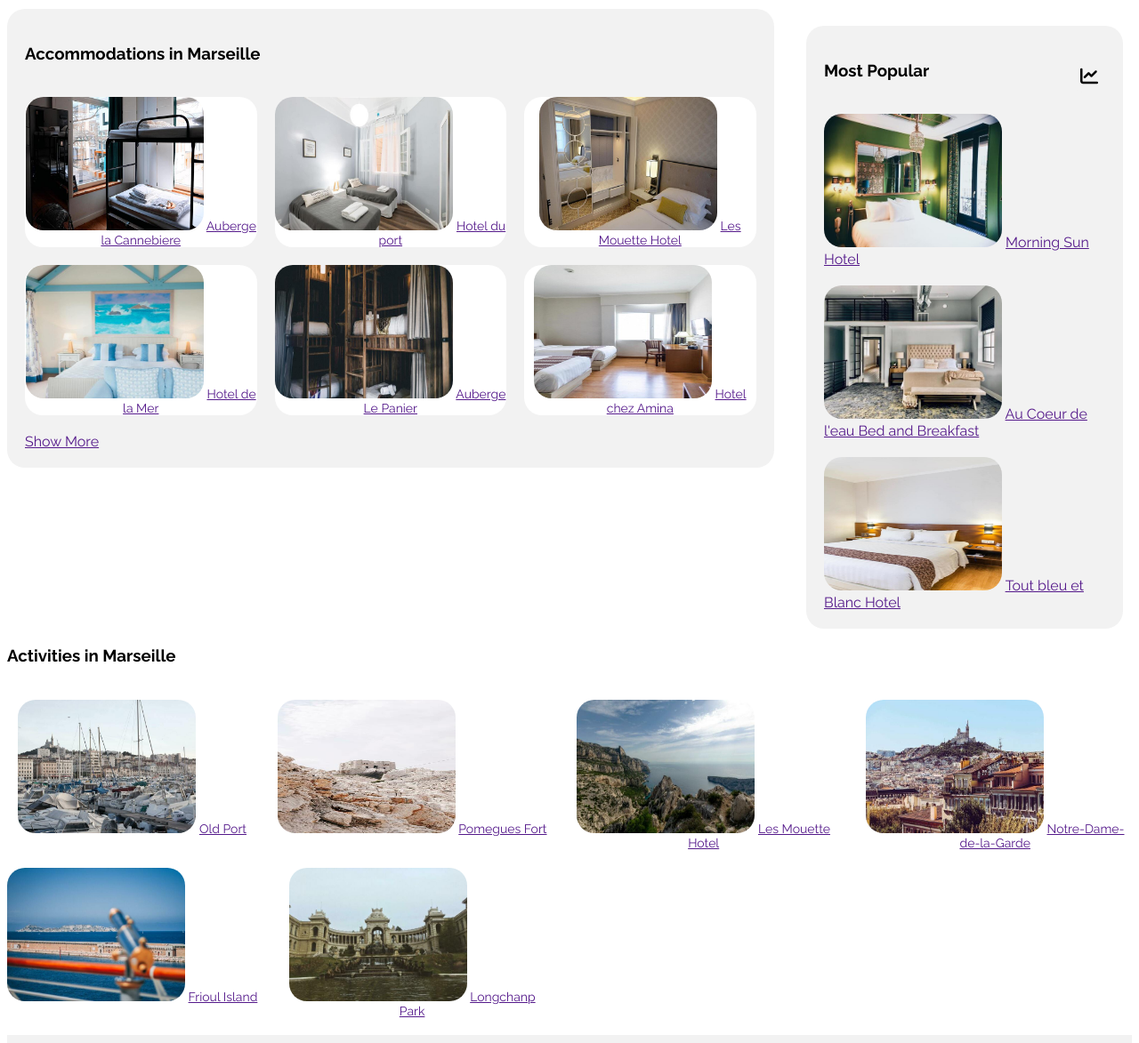
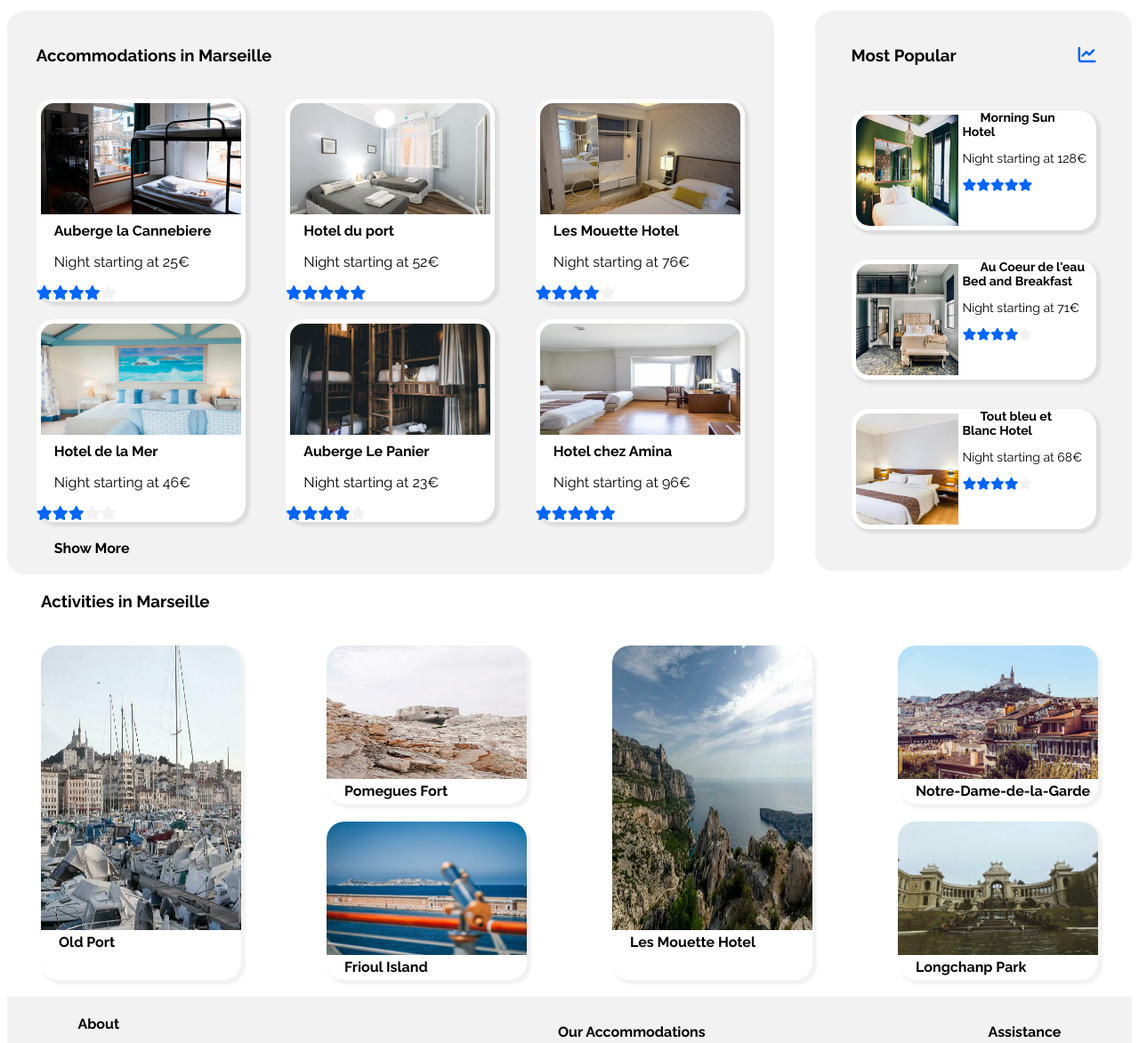
Before and after one commit to MrMWebDev/reservia, a plain HTML site: page index.html in a window 1280 px wide. Shown: the part 341-1514 px from the top of the page at 89% size. Drawn offline with Linux system fonts and the light colour scheme.

Commit message:
re-aligned, added stars and prices

```diff
--- a/css/style.css
+++ b/css/style.css
@@ -1,20 +1,12 @@
-body {
+* {
   font-family: Raleway, sans-serif;
   color: #000;
-  margin: left 5%;
-}
-
-.topnav {
-  overflow: hidden;
 }
 
 .topnav a {
-  float: left;
   color: #0065fc;
-  text-align: center;
   padding: 14px 16px;
   text-decoration: none;
-  font-size: 14px;
 }
 
 .topnav a:hover {
@@ -37,23 +29,20 @@ form {
 
 form.search input[type="text"] {
   padding: 10px;
-  font-size: 14px;
   border: 1px solid #ddd;
-  background: #fff;
 }
 
-#icon {
+#searchicon {
   background-color: #f2f2f2;
   font-size: 20px;
-  padding: 8px;
+  padding: 10px;
   border-radius: 10px 0 0 10px;
 }
 
 form.search button {
-  padding: 10px;
+  font-family: Raleway, sans-serif;
   background: #0065fc;
   color: white;
-  font-size: 14px;
   border: 1px solid #f2f2f2;
   border-left: none;
   border-radius: 0 10px 10px 0;
@@ -70,8 +59,8 @@ form.search button:hover {
 
 .filter {
   display: flex;
-  flex: auto;
-  max-width: 75%;
+
+  max-width: 70%;
   gap: 2%;
 }
 .filteritem {
@@ -152,13 +141,13 @@ form.search button:hover {
 
 .container {
   display: grid;
-  height: fit-content;
   grid-gap: 20px;
   width: 65%;
   background-color: #f2f2f2;
   padding: 20px;
   border-radius: 20px;
   float: left;
+  justify-content: space-around;
 }
 
 .container h3 {
@@ -168,27 +157,43 @@ form.search button:hover {
 
 .container .item {
   background-color: #fff;
-  text-align: center;
-  font-size: 14px;
+  width: 235px;
   border-radius: 20px;
-  border: #ffffff;
-  border-width: 5px;
+  box-shadow: 3px 3px 3px 2px #dddddd;
 }
 
-.item img {
-  width: 200px;
-  height: 150px;
-  border-radius: 20px;
-  border: #fff;
-  border-width: 5px;
+.maingrid a {
+  font-weight: bold;
+  text-decoration: none;
+  margin-left: 20px;
+}
+
+.maingrid i {
+  color: #0065fc;
+}
+
+#graystar {
+  color: #f2f2f2;
+}
+
+.maingrid p {
+  margin-left: 20px;
+}
+
+.container img {
+  width: 225px;
+  height: 125px;
+  border-radius: 20px 20px 0 0;
+  border: 5px solid #ffffff;
   cursor: pointer;
 }
 
-.item2 img {
-  width: 200px;
-  height: 150px;
-  border-radius: 20px;
-  cursor: pointer;
+.sidecontainer img {
+  width: 115px;
+  height: 125px;
+  border-radius: 20px 0 0 20px;
+  float: left;
+  border: 5px solid #ffffff;
 }
 
 .container div:hover {
@@ -197,66 +202,93 @@ form.search button:hover {
 
 .sidecontainer {
   display: grid;
-  grid-column: auto;
-  grid-gap: 20px;
+  grid-template-columns: auto;
+  grid-template-rows: auto auto auto auto;
+  grid-gap: 33px;
   width: 25%;
-  margin-right: 10px;
   float: right;
   background-color: #f2f2f2;
   padding: 20px;
+  padding-bottom: 47px;
   border-radius: 20px;
+  justify-content: space-around;
+}
+
+.sidecontainer h3 {
+  float: left;
+  background-color: #f2f2f2;
+}
+
+.sidecontainer .sideitem1 {
+  background-color: #f2f2f2;
+  width: 100%;
   align-items: center;
 }
 
-.sidecontainer .item {
+#sideicon {
+  float: right;
+  margin-top: 20px;
+  font-size: 20px;
+}
+
+.sidecontainer .sideitem {
   background-color: #ffffff;
-  align-items: center;
-  padding: 20px;
+  width: 265px;
   font-size: 14px;
   border-radius: 20px;
   border: #ffffff;
+  padding-right: 10px;
+  box-shadow: 3px 3px 3px 2px #dddddd;
 }
 
-.item2 i {
-  float: right;
-  align-content: center;
-  height: 100%;
-}
-
-.sidecontainer div:hover {
+.sidecontainer .sideitem:hover {
   background-color: #deebff;
 }
 
 .container2 {
   display: grid;
   grid-template-columns: auto auto auto auto;
+  grid-template-rows: auto auto;
   grid-gap: 20px;
   width: 100%;
   border-radius: 20px;
+  justify-content: space-around;
 }
 
 .container2 h3 {
-  grid-column: 1 / span 4;
-  grid-row: 1;
+  grid-area: 1 / 1 /  span 1 / span 4;
 }
 
-
-.container2 .actitem {
-  background-color: #fff;
-  text-align: center;
-  font-size: 14px;
+.container2 .actitem1 {
+  grid-area: 2 / 1 / span 2;
+  width: 225px;
   border-radius: 20px;
-  border: #ffffff;
-  border-width: 5px;
+  box-shadow: 3px 3px 3px 2px #f2f2f2;
 }
 
-.actitem img {
-  width: 200px;
+.container2 .actitem3 {
+  grid-area: 2 / 3 / span 2;
+  width: 225px;
+  border-radius: 20px;
+  box-shadow: 3px 3px 3px 2px #f2f2f2;
+}
+
+.container2 .actitem2, .actitem4, .actitem5, .actitem6 {
+  width: 225px;
+  border-radius: 20px;
+  padding-bottom: 5px;
+  box-shadow: 3px 3px 3px 2px #f2f2f2;
+}
+
+.container2 img {
+  width: 225px;
   height: 150px;
-  border-radius: 20px;
-  border: #fff;
-  border-width: 5px;
+  border-radius: 20px 20px 0 0;
   cursor: pointer;
+}
+
+.container2 .actitem1 img, .actitem3 img {
+  height: 320px;
 }
 
 footer {
@@ -264,8 +296,11 @@ footer {
   flex-direction: row;
   align-items: center;
   justify-content: space-around;
-  width: 100%;
   background-color: #f2f2f2;
+}
+
+footer a {
+  text-decoration: none;
 }
 
 .footer1 {
--- a/index.html
+++ b/index.html
@@ -4,6 +4,7 @@
     <meta charset="UTF-8" />
     <meta http-equiv="X-UA-Compatible" content="IE=edge" />
     <meta name="viewport" content="width=device-width, initial-scale=1.0" />
+    <meta name="description" content="Find a place for your dream vacation" />
     <link rel="stylesheet" href="css/style.css" />
     <script
       src="https://kit.fontawesome.com/1a7cfb1076.js"
@@ -33,10 +34,11 @@
       </div>
       <br />
       <h2>Find a place for your dream vacation</h2>
+
       <p>Downtown or in nature</p>
 
       <form class="search" action="#">
-        <i class="fas fa-map-marker-alt" id="icon" aria-hidden="true"></i>
+        <i class="fas fa-map-marker-alt" id="searchicon" aria-hidden="true"></i>
         <input type="text" placeholder="Search..." name="search" />
         <button type="submit"><i class="search">Search</i></button>
       </form>
@@ -70,90 +72,167 @@
         <p>More than 500 accommodations are available in this city</p>
       </div>
     </div>
-    <br>
-    <section>
+    <br />
+    <main class="maingrid">
+
         <div class="container">
           <h3>Accommodations in Marseille</h3>
           <div class="item">
-          <img src="img\hebergements\4_small\marcus-loke-WQJvWU_HZFo-unsplash.jpg" alt="Auberge la Cannebiere"/>
-           <a href="">Auberge la Cannebiere</a>
+            <img
+              src="img\hebergements\4_small\marcus-loke-WQJvWU_HZFo-unsplash.jpg" alt="Auberge la Cannebiere"/>
+            <a href="#">Auberge la Cannebiere</a>
+            <p>Night starting at 25€</p>
+            <div>
+            <i class="fas fa-star" id="bluestar"></i><i class="fas fa-star" id="bluestar"></i><i class="fas fa-star" id="bluestar"></i><i class="fas fa-star" id="bluestar"></i><i class="fas fa-star" id="graystar"></i>
+            </div>
           </div>
           <div class="item">
-            <img src="img\hebergements\4_small\fred-kleber-gTbaxaVLvsg-unsplash.jpg" alt="Hotel du port"/>
-          <a href="">Hotel du port</a>
+            <img
+              src="img\hebergements\4_small\fred-kleber-gTbaxaVLvsg-unsplash.jpg"
+              alt="Hotel du port"
+            />
+            <a href="#">Hotel du port</a>
+            <p>Night starting at 52€</p>
+            <div>
+            <i class="fas fa-star" id="bluestar"></i><i class="fas fa-star" id="bluestar"></i><i class="fas fa-star" id="bluestar"></i><i class="fas fa-star" id="bluestar"></i><i class="fas fa-star" id="bluestar"></i>
+            </div>
           </div>
           <div class="item">
-          <img src="img\hebergements\4_small\reisetopia-B8WIgxA_PFU-unsplash.jpg" alt="Les Mouette Hotel"/>
-          <a href="">Les Mouette Hotel</a>
+            <img
+              src="img\hebergements\4_small\reisetopia-B8WIgxA_PFU-unsplash.jpg"
+              alt="Les Mouette Hotel"
+            />
+            <a href="#">Les Mouette Hotel</a>
+            <p>Night starting at 76€</p>
+            <div>
+            <i class="fas fa-star" id="bluestar"></i><i class="fas fa-star" id="bluestar"></i><i class="fas fa-star" id="bluestar"></i><i class="fas fa-star" id="bluestar"></i><i class="fas fa-star" id="graystar"></i>
+            </div>
           </div>
           <div class="item">
-          <img src="img\hebergements\4_small\annie-spratt-Eg1qcIitAuA-unsplash.jpg" alt="Hotel de la Mer"/>
-          <a href="">Hotel de la Mer</a>
+            <img
+              src="img\hebergements\4_small\annie-spratt-Eg1qcIitAuA-unsplash.jpg"
+              alt="Hotel de la Mer"
+            />
+            <a href="#">Hotel de la Mer</a>
+            <p>Night starting at 46€</p>
+            <div>
+            <i class="fas fa-star" id="bluestar"></i><i class="fas fa-star" id="bluestar"></i><i class="fas fa-star" id="bluestar"></i><i class="fas fa-star" id="graystar"></i><i class="fas fa-star" id="graystar"></i>
+            </div>
           </div>
           <div class="item">
-          <img src="img\hebergements\4_small\nicate-lee-kT-ZyaiwBe0-unsplash.jpg" alt="Auberge Le Panier"/>
-          <a href="">Auberge Le Panier</a>
+            <img
+              src="img\hebergements\4_small\nicate-lee-kT-ZyaiwBe0-unsplash.jpg"
+              alt="Auberge Le Panier"
+            />
+            <a href="#">Auberge Le Panier</a>
+            <p>Night starting at 23€</p>
+            <div>
+            <i class="fas fa-star" id="bluestar"></i><i class="fas fa-star" id="bluestar"></i><i class="fas fa-star" id="bluestar"></i><i class="fas fa-star" id="bluestar"></i><i class="fas fa-star" id="graystar"></i>
+            </div>
           </div>
           <div class="item">
-          <img src="img\hebergements\4_small\febrian-zakaria-M6S1WvfW68A-unsplash.jpg" alt="Hotel chez Amina"/>
-          <a href="">Hotel chez Amina</a>
-        </div>
-        <a href="">Show More</a>
-      </div>
-    </section>
-      <br>
-      <aside>
-      <div class="sidecontainer">
-        <div class="item2">
-          <h3>Most Popular <i class="fas fa-chart-line" id="icon" aria-hidden="true"></i></h3>
-        </div>
-        <div class="item2">
-            <img src="img\hebergements\4_small\emile-guillemot-Bj_rcSC5XfE-unsplash.jpg" alt="Morning Sun Hotel"/>
-            <a href="">Morning Sun Hotel</a>
-        </div>
-        <div class="item2">
-          <img src="img\hebergements\4_small\aw-creative-VGs8z60yT2c-unsplash.jpg" alt="Au Coeur de l'eau Bed and Breakfast"/>
-          <a href="">Au Coeur de l'eau Bed and Breakfast</a>
-        </div>
-        <div class="item2">
-          <img src="img\hebergements\4_small\febrian-zakaria-sjvU0THccQA-unsplash.jpg" alt="Tout bleu et Blanc Hotel"/>
-          <a href="">Tout bleu et Blanc Hotel</a>
+            <img
+              src="img\hebergements\4_small\febrian-zakaria-M6S1WvfW68A-unsplash.jpg"
+              alt="Hotel chez Amina"
+            />
+            <a href="#">Hotel chez Amina</a>
+            <p>Night starting at 96€</p>
+            <div>
+              <i class="fas fa-star" id="bluestar"></i><i class="fas fa-star" id="bluestar"></i><i class="fas fa-star" id="bluestar"></i><i class="fas fa-star" id="bluestar"></i><i class="fas fa-star" id="bluestar"></i>
             </div>
           </div>
-    </aside>
-    <br>
-    <section>
+          <a href="#">Show More</a>
+        </div>
+
+
+
+        <div class="sidecontainer">
+          <div class="sideitem1">
+            <h3>
+              Most Popular
+            </h3>
+            <i class="fas fa-chart-line" id="sideicon"></i>
+          </div>
+          <div class="sideitem">
+            <img
+              src="img\hebergements\4_small\emile-guillemot-Bj_rcSC5XfE-unsplash.jpg"
+              alt="Morning Sun Hotel"
+            />
+            <a href="#">Morning Sun Hotel</a>
+            <p>Night starting at 128€</p>
+            <i class="fas fa-star" id="bluestar"></i><i class="fas fa-star" id="bluestar"></i><i class="fas fa-star" id="bluestar"></i><i class="fas fa-star" id="bluestar"></i><i class="fas fa-star" id="bluestar"></i>
+          </div>
+          <div class="sideitem">
+            <img
+              src="img\hebergements\4_small\aw-creative-VGs8z60yT2c-unsplash.jpg"
+              alt="Au Coeur de l'eau Bed and Breakfast"
+            />
+            <a href="#">Au Coeur de l'eau Bed and Breakfast</a>
+            <p>Night starting at 71€</p>
+            <i class="fas fa-star" id="bluestar"></i><i class="fas fa-star" id="bluestar"></i><i class="fas fa-star" id="bluestar"></i><i class="fas fa-star" id="bluestar"></i><i class="fas fa-star" id="graystar"></i>
+          </div>
+          <div class="sideitem">
+            <img
+              src="img\hebergements\4_small\febrian-zakaria-sjvU0THccQA-unsplash.jpg"
+              alt="Tout bleu et Blanc Hotel"
+            />
+            <a href="#">Tout bleu et Blanc Hotel</a>
+            <p>Night starting at 68€</p>
+            <i class="fas fa-star" id="bluestar"></i><i class="fas fa-star" id="bluestar"></i><i class="fas fa-star" id="bluestar"></i><i class="fas fa-star" id="bluestar"></i><i class="fas fa-star" id="graystar"></i>
+          </div>
+        </div>
+
+
+
         <div class="container2">
           <h3>Activities in Marseille</h3>
-          <div class="actitem">
-            <img src="img\activites\4_small\reno-laithienne-QUgJhdY5Fyk-unsplash.jpg" alt="Old Port"/>
-             <a href="">Old Port</a>
+          <div class="actitem1">
+            <img
+              src="img\activites\4_small\reno-laithienne-QUgJhdY5Fyk-unsplash.jpg"
+              alt="Old Port"
+            />
+            <a href="#">Old Port</a>
           </div>
-          <div class="actitem">
-              <img src="img\activites\4_small\paul-hermann-QFTrLdQIRhI-unsplash.jpg" alt="Pomegues Fort"/>
-            <a href="">Pomegues Fort</a>
+          <div class="actitem2">
+            <img
+              src="img\activites\4_small\paul-hermann-QFTrLdQIRhI-unsplash.jpg"
+              alt="Pomegues Fort"
+            />
+            <a href="#">Pomegues Fort</a>
           </div>
-          <div class="actitem">
-            <img src="img\activites\4_small\kilyan-sockalingum-NR8-cBCN3aI-unsplash.jpg" alt="Calanques National Park"/>
-            <a href="">Les Mouette Hotel</a>
+          <div class="actitem3">
+            <img
+              src="img\activites\4_small\kilyan-sockalingum-NR8-cBCN3aI-unsplash.jpg"
+              alt="Calanques National Park"
+            />
+            <a href="#">Les Mouette Hotel</a>
           </div>
-          <div class="actitem">
-            <img src="img\activites\4_small\florian-wehde-xW9e8gdotxI-unsplash.jpg" alt="Notre-Dame-de-la-Garde"/>
-            <a href="">Notre-Dame-de-la-Garde</a>
+          <div class="actitem4">
+            <img
+              src="img\activites\4_small\florian-wehde-xW9e8gdotxI-unsplash.jpg"
+              alt="Notre-Dame-de-la-Garde"
+            />
+            <a href="#">Notre-Dame-de-la-Garde</a>
           </div>
-          <div class="actitem">
-            <img src="img\activites\4_small\kevin-hikari-rV_Qd1l-VXg-unsplash.jpg" alt="Frioul Island"/>
-            <a href="">Frioul Island</a>
+          <div class="actitem5">
+            <img
+              src="img\activites\4_small\kevin-hikari-rV_Qd1l-VXg-unsplash.jpg"
+              alt="Frioul Island"
+            />
+            <a href="#">Frioul Island</a>
           </div>
-          <div class="actitem">
-            <img src="img\activites\4_small\lena-paulin-wH2-EJoDcV0-unsplash.jpg" alt="Longchanp Park"/>
-            <a href="">Longchanp Park</a>
+          <div class="actitem6">
+            <img
+              src="img\activites\4_small\lena-paulin-wH2-EJoDcV0-unsplash.jpg"
+              alt="Longchanp Park"
+            />
+            <a href="#">Longchanp Park</a>
           </div>
         </div>
-    </section>
 
+    </main>
   </body>
-  <br>
+  <br />
   <footer>
     <div class="footer1">
       <h4>About</h4>
@@ -161,18 +240,17 @@
       <a href="">General Terms and Conditions</a>
       <a href="">Data and Privacy</a>
     </div>
-    <br>
+    <br />
     <div class="footer2">
       <h4>Our Accommodations</h4>
       <a href="">Quality Assessment</a>
       <a href="">You have a Hotel?</a>
     </div>
-    <br>
+    <br />
     <div class="footer3">
       <h4>Assistance</h4>
       <a href="">Help Desk</a>
       <a href="">Contact Us</a>
     </div>
   </footer>
-
 </html>
```
Lines whose indentation alone changed are shown as unchanged.
